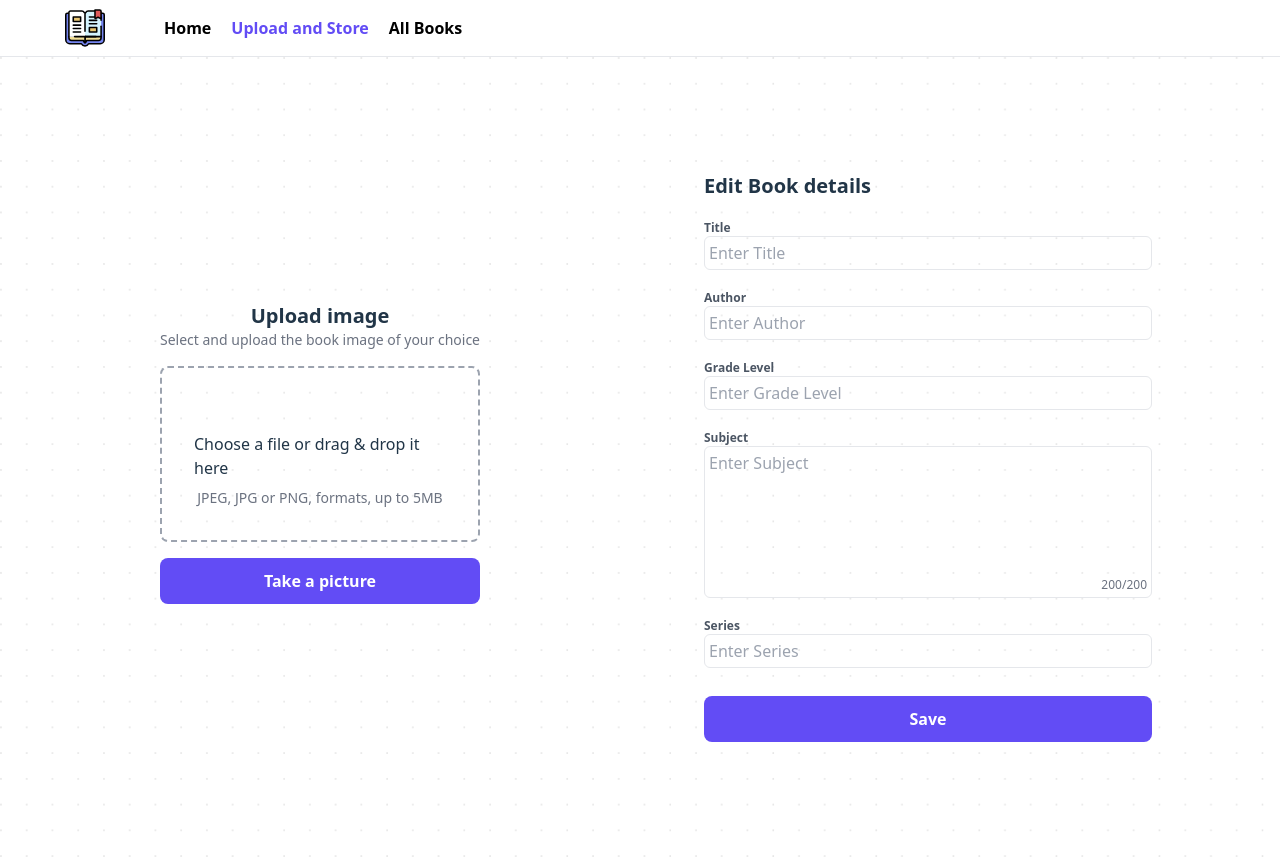
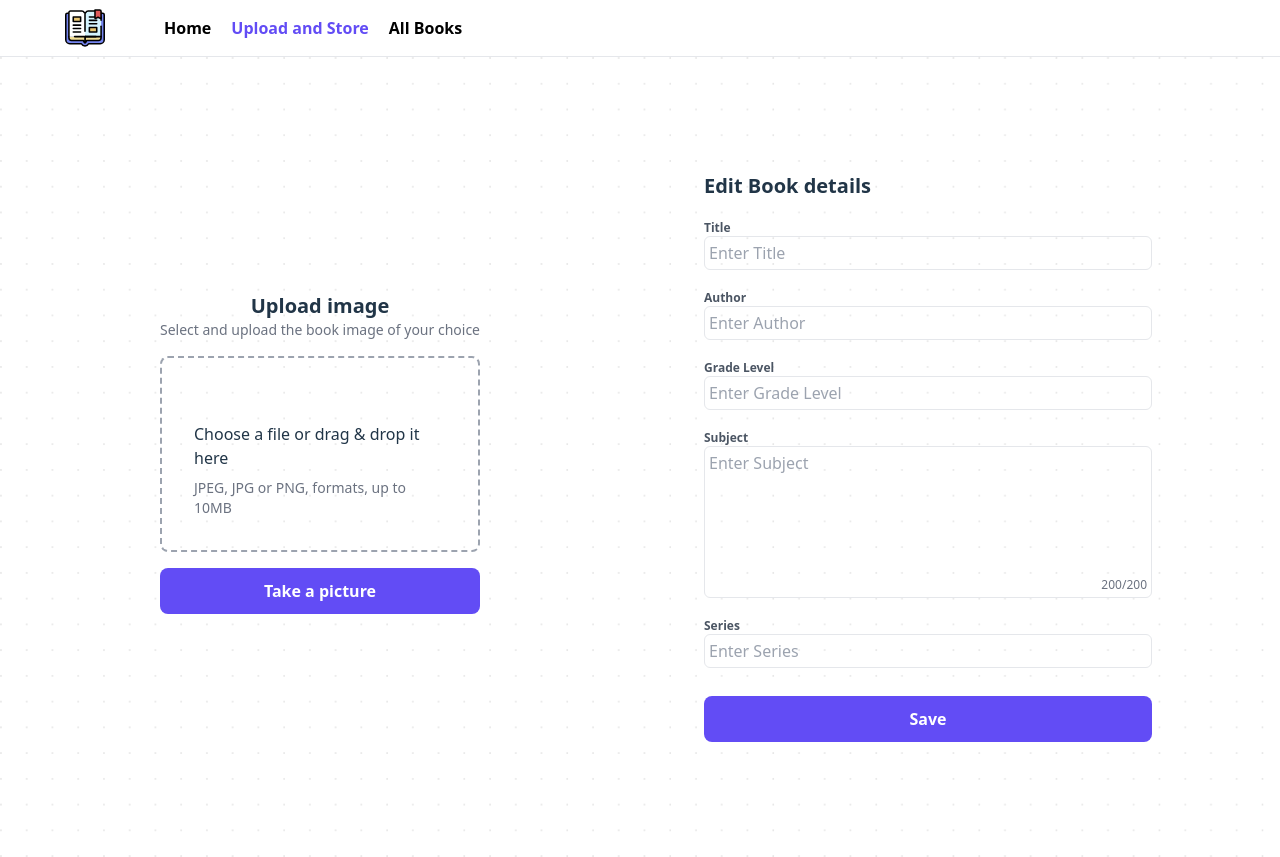
Before and after one commit to ansisme/book-inventory-builder, a React (Vite) app in the folder frontend/: page /book-inventory in a window 1280 px wide. Built offline with nearby package versions, Linux system fonts and the light colour scheme; no server answers; some icons are missing.

Commit message:
fix: increase file upload size to 10MB

```diff
--- a/frontend/src/Inventory/View.tsx
+++ b/frontend/src/Inventory/View.tsx
@@ -115,7 +115,7 @@ export default function View() {
                         Choose a file or drag & drop it here
                       </p>
                       <p className="text-sm text-gray-500">
-                        JPEG, JPG or PNG, formats, up to 5MB
+                        JPEG, JPG or PNG, formats, up to 10MB
                       </p>
                     </>
                   )}
--- a/frontend/src/Inventory/ViewModel.tsx
+++ b/frontend/src/Inventory/ViewModel.tsx
@@ -17,7 +17,7 @@ const InventoryViewModel = () => {
   const [error, setError] = useState<string | null>(null)
   const [bookList, setBookList] = useState<any[]>([])
 
-  const MAX_FILE_SIZE = 5 * 1024 * 1024
+  const MAX_FILE_SIZE = 10 * 1024 * 1024
 
   const extractDetails = async (file: File) => {
     setLoading(true)
@@ -61,7 +61,7 @@ const InventoryViewModel = () => {
   }
   const handleFile = (file: File) => {
     if (file.size > MAX_FILE_SIZE) {
-      setError("File size exceeds 5MB limit")
+      setError("File size exceeds 10MB limit")
       return
     }
     if (
```
